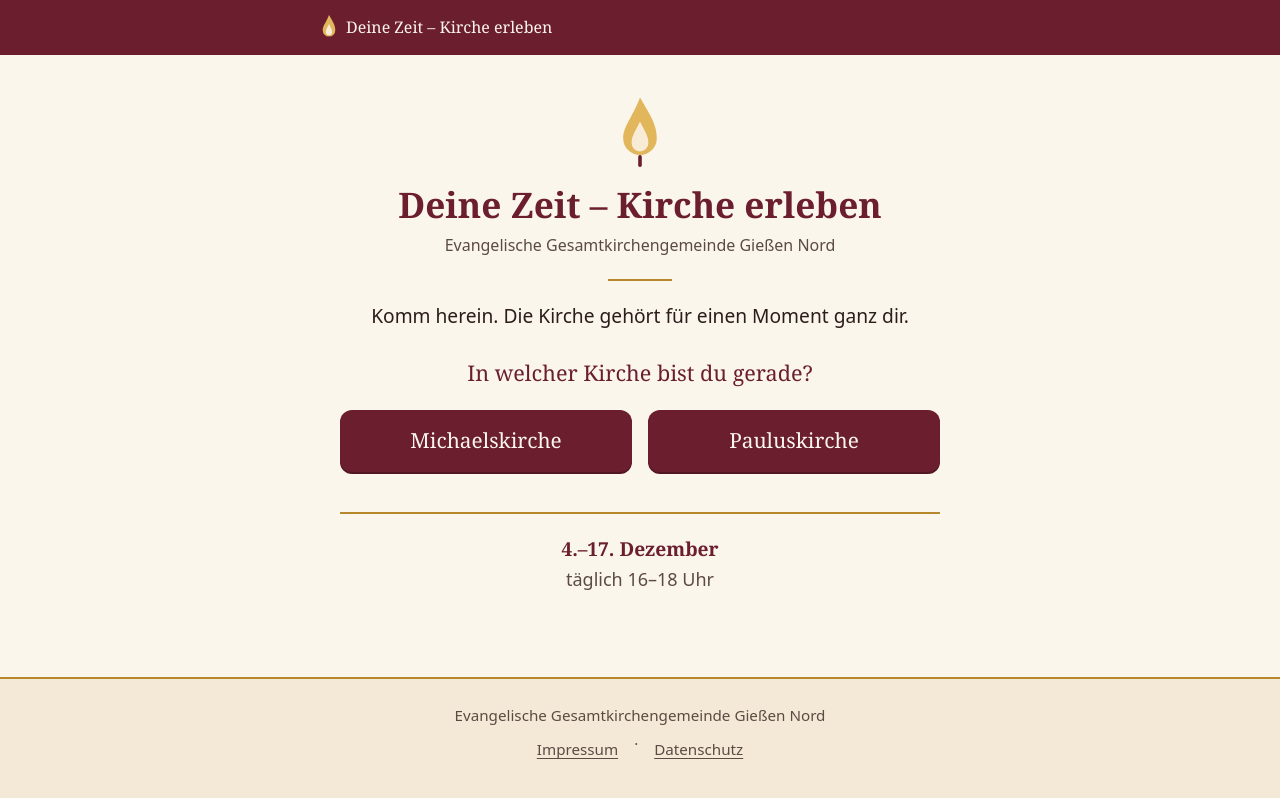
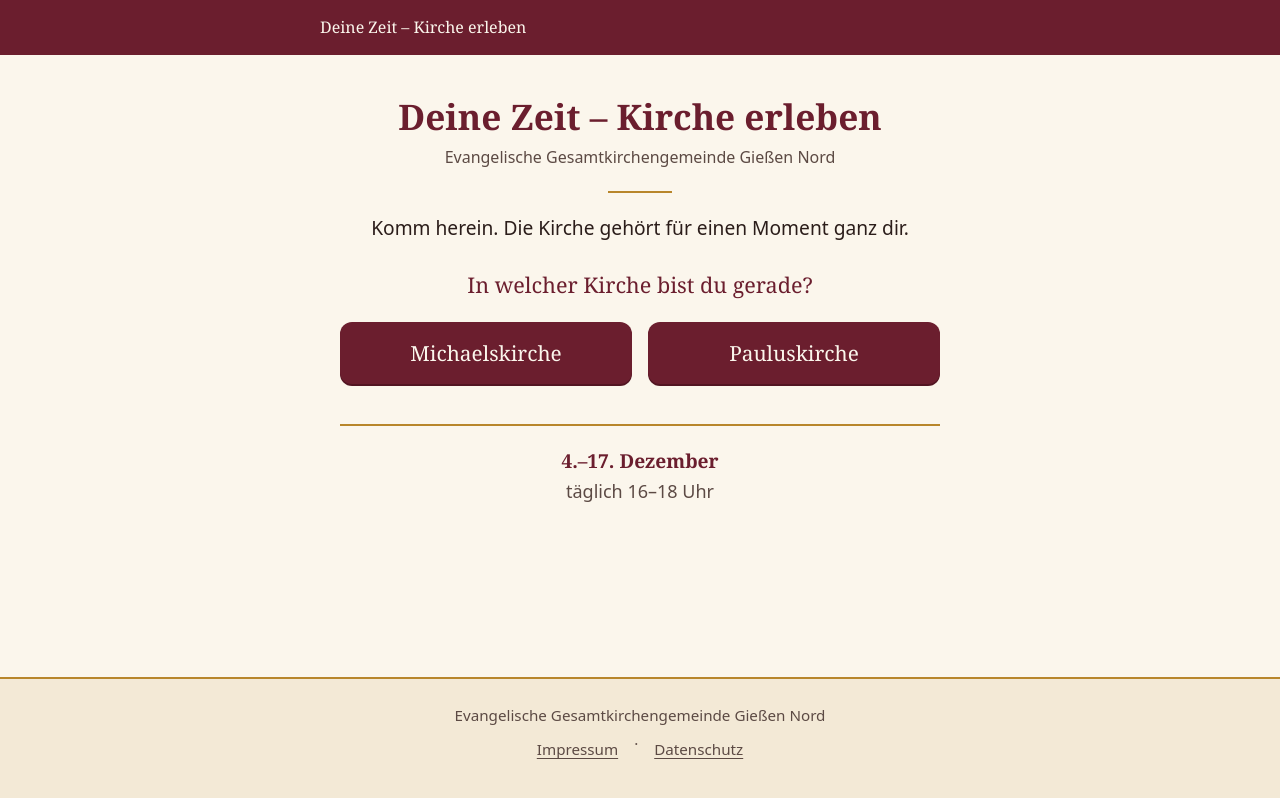
Before and after one commit to willigessven/Deine-Kirchen-Erleben, an Astro site: page / in a window 1280 px wide. Built offline with nearby package versions, Linux system fonts and the light colour scheme; Astro itself is replaced by a stand-in of ours.

Commit message:
Kerzensymbol entfernen
Die Kerzenflamme im Kopf jeder Seite und auf der Startseite entfällt,
die Komponente Flamme.astro wird nicht mehr gebraucht.

Co-Authored-By: Claude Opus 5.5 <noreply@anthropic.com>
Claude-Session: https://claude.ai/code/session_012xeoeYi1NNGED8cVGxnDzy

```diff
--- a/src/components/Flamme.astro
+++ /dev/null
@@ -1,10 +0,0 @@
----
-// Kleine Kerzenflamme als Schmuck (reines SVG, keine Bilddatei nötig).
-interface Props { groesse?: number }
-const { groesse = 40 } = Astro.props;
----
-<svg class="flamme" width={groesse} height={groesse * 1.5} viewBox="0 0 40 60" aria-hidden="true" focusable="false">
-  <path d="M20 2 C28 16 34 24 34 36 A14 14 0 0 1 6 36 C6 26 13 20 20 2 Z" fill="#e2b65a" />
-  <path d="M20 22 C24 30 27 34 27 40 A7 7 0 0 1 13 40 C13 34 16 30 20 22 Z" fill="#fbf6ec" opacity="0.85" />
-  <rect x="18.5" y="50" width="3" height="10" rx="1.5" fill="#6b1e2e" />
-</svg>
--- a/src/layouts/BaseLayout.astro
+++ b/src/layouts/BaseLayout.astro
@@ -1,6 +1,5 @@
 ---
 import '../styles/global.css';
-import Flamme from '../components/Flamme.astro';
 import { aktion, gemeinde, links, url, text } from '../data/site.js';
 
 // Optionale Ansprechperson aus content/texte/start.md
@@ -28,7 +27,6 @@ const voller = title === aktion ? aktion : `${title} · ${aktion}`;
   <body>
     <header class="kopf">
       <a class="kopf-link" href={url('/')}>
-        <Flamme groesse={18} />
         <span>{aktion}</span>
       </a>
     </header>
--- a/src/pages/index.astro
+++ b/src/pages/index.astro
@@ -1,6 +1,5 @@
 ---
 import BaseLayout from '../layouts/BaseLayout.astro';
-import Flamme from '../components/Flamme.astro';
 import { aktion, gemeinde, kirchen, oeffnungszeiten, text, url } from '../data/site.js';
 
 const { frontmatter, Content } = text('start');
@@ -10,7 +9,6 @@ const { frontmatter, Content } = text('start');
   description={`${aktion}: Michaelskirche und Pauluskirche, ${oeffnungszeiten.zeitraum}, ${oeffnungszeiten.uhrzeit}. Texte und Musik für deinen Besuch.`}
 >
   <section class="start">
-    <div class="start-flamme"><Flamme groesse={48} /></div>
     <h1>{aktion}</h1>
     <p class="start-gemeinde">{gemeinde}</p>
     <hr class="zierlinie mitte" />
@@ -66,7 +64,6 @@ const { frontmatter, Content } = text('start');
     padding-top: 1rem;
   }
 
-  .start-flamme { margin-bottom: 0.5rem; }
 
   h1 { font-size: 2.2rem; }
 
```
